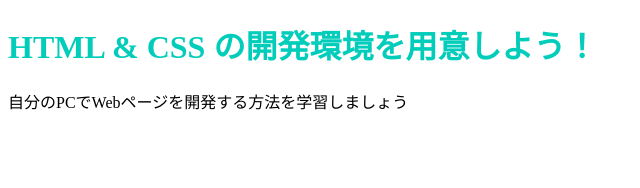
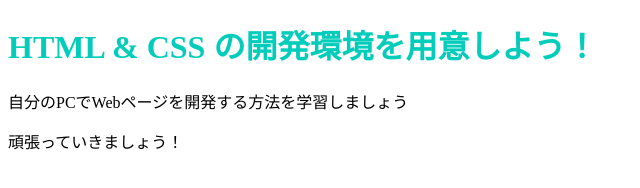
Before and after one commit to yuru57/yuru57.github.io, a plain HTML site: page index.html in a window 1280 px wide. Shown: the whole page, without its empty margins (0-640 px from the left). Drawn offline with Linux system fonts and the light colour scheme.

Commit message:
Update index.html

```diff
--- a/index.html
+++ b/index.html
@@ -8,5 +8,6 @@
   <body>
     <h1 class="title">HTML & CSS の開発環境を用意しよう！</h1>
     <p>自分のPCでWebページを開発する方法を学習しましょう</p>
+    <p>頑張っていきましょう！</p>
   </body>
 </html>
```
